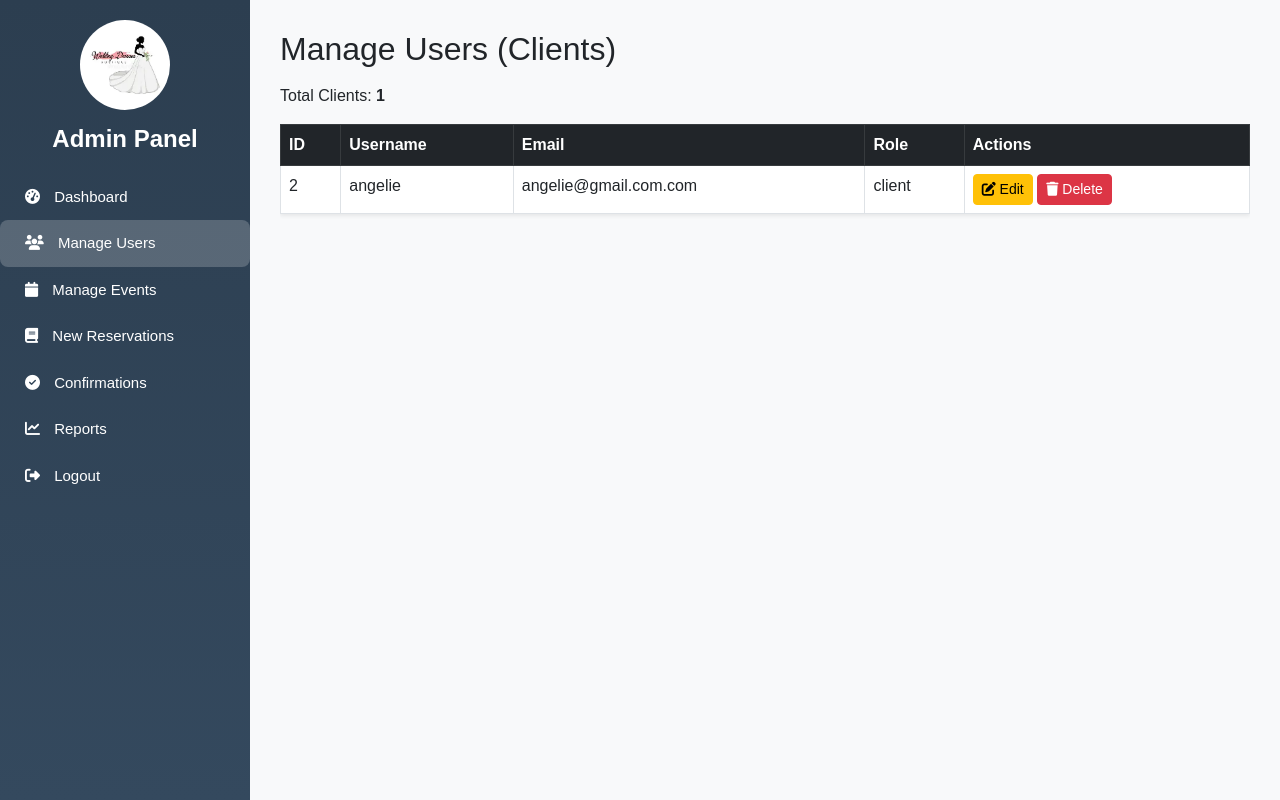
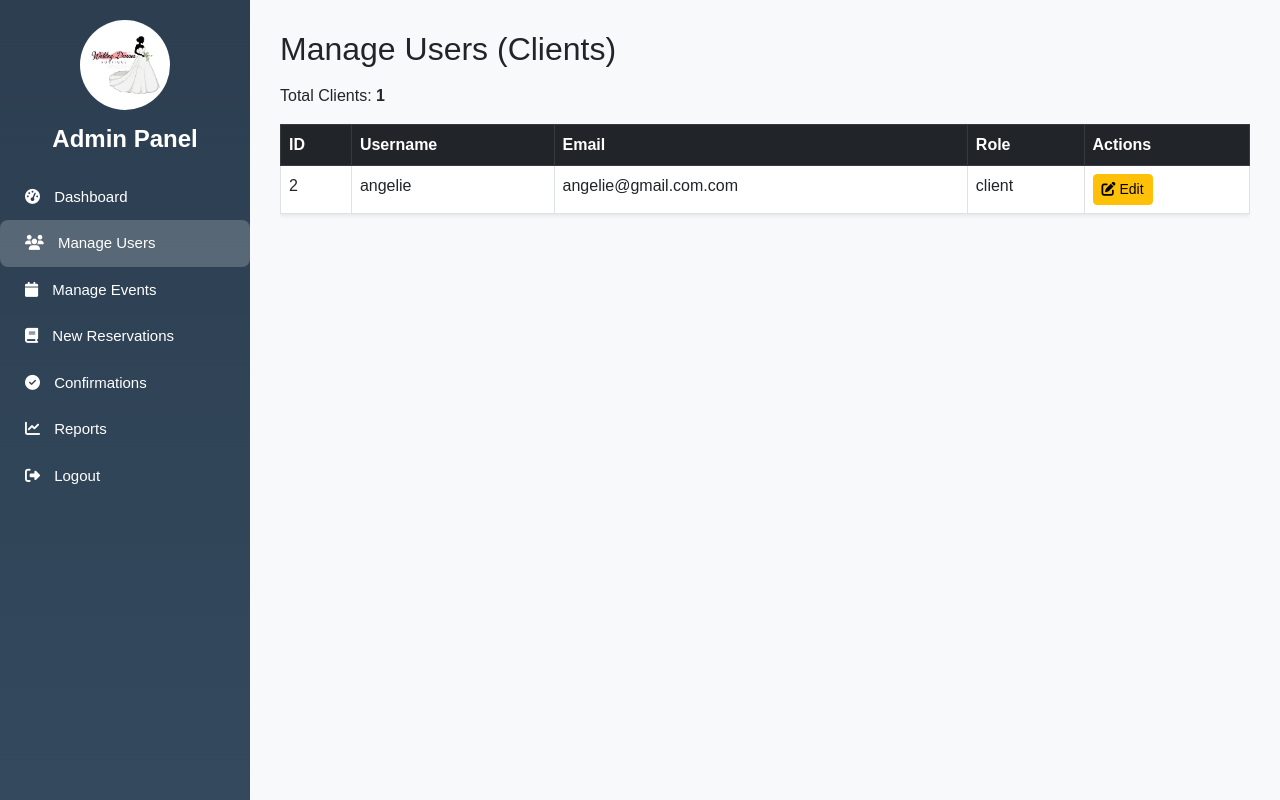
Before and after one commit to Glenn-IT/bridal_shops, a PHP site: page /manage_user.php in a window 1280 px wide. Run offline with PHP 8.4, Linux system fonts and the light colour scheme; a user stored in the database is signed in; data comes from the database, SQL or seed files in the repository.

```diff
--- a/confirmations.php
+++ b/confirmations.php
@@ -151,6 +151,11 @@ if (!$result) {
       width: 100%;
       background: #f8f9fa;
     }
+
+    /* Hide delete button */
+    .btn-danger {
+      display: none !important;
+    }
   </style>
 </head>
 <body>
--- a/manage_events.php
+++ b/manage_events.php
@@ -55,6 +55,11 @@ $result = $mysqli->query("
     }
     .sidebar a i { margin-right: 10px; }
     .content { margin-left: 250px; padding: 30px; }
+
+    /* Hide delete button */
+    .btn-danger {
+      display: none !important;
+    }
   </style>
 </head>
 <body>
--- a/manage_user.php
+++ b/manage_user.php
@@ -145,6 +145,11 @@ $users = $stmt->fetchAll(PDO::FETCH_ASSOC);
             margin-left: 0;
         }
 
+        /* Hide delete button */
+        .btn-danger {
+            display: none !important;
+        }
+
         @media (max-width: 768px) {
             .menu-toggle {
                 display: block;
--- a/reservations.php
+++ b/reservations.php
@@ -126,6 +126,11 @@ if (!$result) {
     .badge-read {
       background-color: #198754;
     }
+
+    /* Hide delete button */
+    .btn-danger {
+      display: none !important;
+    }
   </style>
 </head>
 <body>
```
Also changed, not shown: uploads/payment_references/payment_1761665652_6900e274df4dd.jpg (added).
